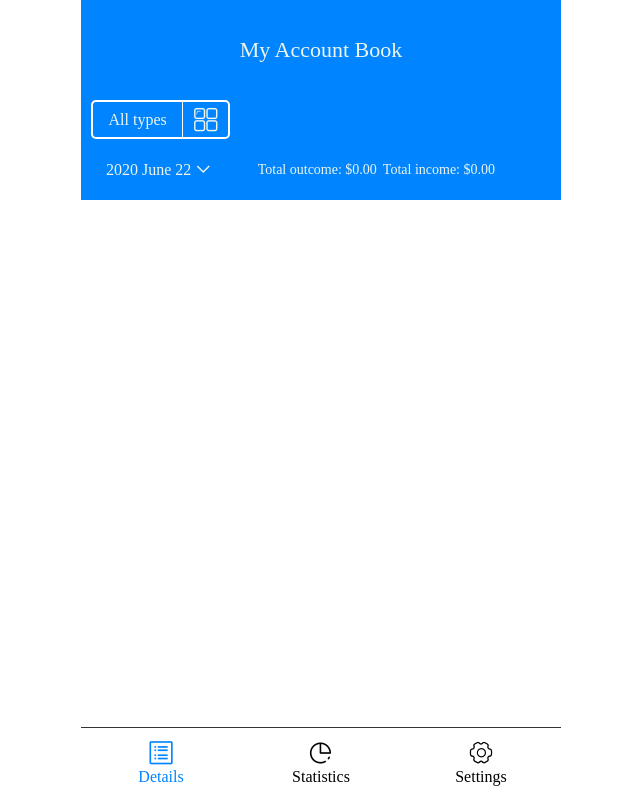
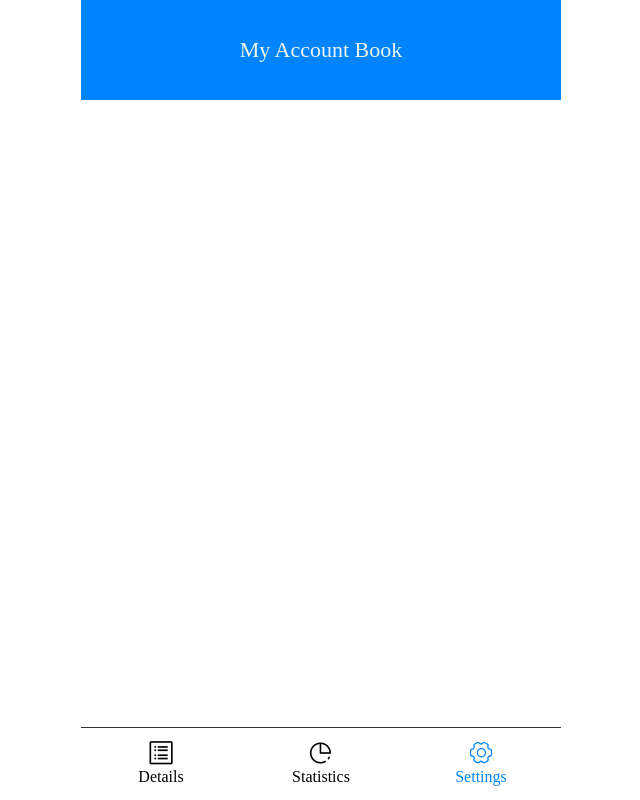
Before and after one commit to aldy97/Account_Book, a React (Create React App) app: page / in a window 1280 px wide. Shown: the whole page, without its empty margins (319-959 px from the left). Built offline with nearby package versions, Linux system fonts and the light colour scheme; what redux-immutable would draw is missing.

Commit message:
set footer highlighting according to router settings

```diff
--- a/src/App.js
+++ b/src/App.js
@@ -16,8 +16,8 @@ function App() {
       <Header />
       <BrowserRouter>
         <div>
-          <Route path='/' exact component={Home}></Route>
-          <Route path='/stat' exact component={Stat}></Route>
+          <Route path='/home' exact component={Home}></Route>
+          <Route path='/statistics' exact component={Stat}></Route>
           <Route path='/setting' exact component={Setting}></Route>
         </div>
       </BrowserRouter>
--- a/src/commons/footer/index.js
+++ b/src/commons/footer/index.js
@@ -1,35 +1,62 @@
-import React, { useState } from 'react';
+import React, { Component } from 'react';
 import { FooterWrapper } from './style';
 
-function Footer() {
-  //初始状态下显示Details（home）界面
-  const [isSelected, setSelected] = useState([true, false, false]);
+class Footer extends Component {
+  constructor(props) {
+    super(props);
+    this.state = {
+      isSelected: [false, false, false],
+    };
+  }
+
+  componentDidMount = () => {
+    const urlParams = window.location.href;
+    const keyword = urlParams.split('/')[3];
+    if (keyword === 'home') {
+      this.setState(() => {
+        return { isSelected: [true, false, false] };
+      });
+    } else if (keyword === 'statistics') {
+      this.setState(() => {
+        return { isSelected: [false, true, false] };
+      });
+    } else {
+      this.setState(() => {
+        return { isSelected: [false, false, true] };
+      });
+    }
+  };
+
+  render() {
     return (
       <FooterWrapper>
         <div
-        className={isSelected[0] ? 'navItem isSelected' : 'navItem'}
+          className={
+            this.state.isSelected[0] ? 'navItem isSelected' : 'navItem'
+          }
           onClick={() => {
-          setSelected([true, false, false]);
-          window.location.href = '/';
+            window.location.href = '/home';
           }}
         >
           <i className='iconfont'>&#xe689;</i>
           <div className='text'>Details</div>
         </div>
         <div
-        className={isSelected[1] ? 'navItem isSelected' : 'navItem'}
+          className={
+            this.state.isSelected[1] ? 'navItem isSelected' : 'navItem'
+          }
           onClick={() => {
-          setSelected([false, true, false]);
-          window.location.href = '/stat';
+            window.location.href = '/statistics';
           }}
         >
           <i className='iconfont'>&#xe60a;</i>
           <div className='text'>Statistics</div>
         </div>
         <div
-        className={isSelected[2] ? 'navItem isSelected' : 'navItem'}
+          className={
+            this.state.isSelected[2] ? 'navItem isSelected' : 'navItem'
+          }
           onClick={() => {
-          setSelected([false, false, true]);
             window.location.href = '/setting';
           }}
         >
@@ -39,5 +66,6 @@ function Footer() {
       </FooterWrapper>
     );
   }
+}
 
 export default Footer;
```
Lines whose indentation alone changed are shown as unchanged.
